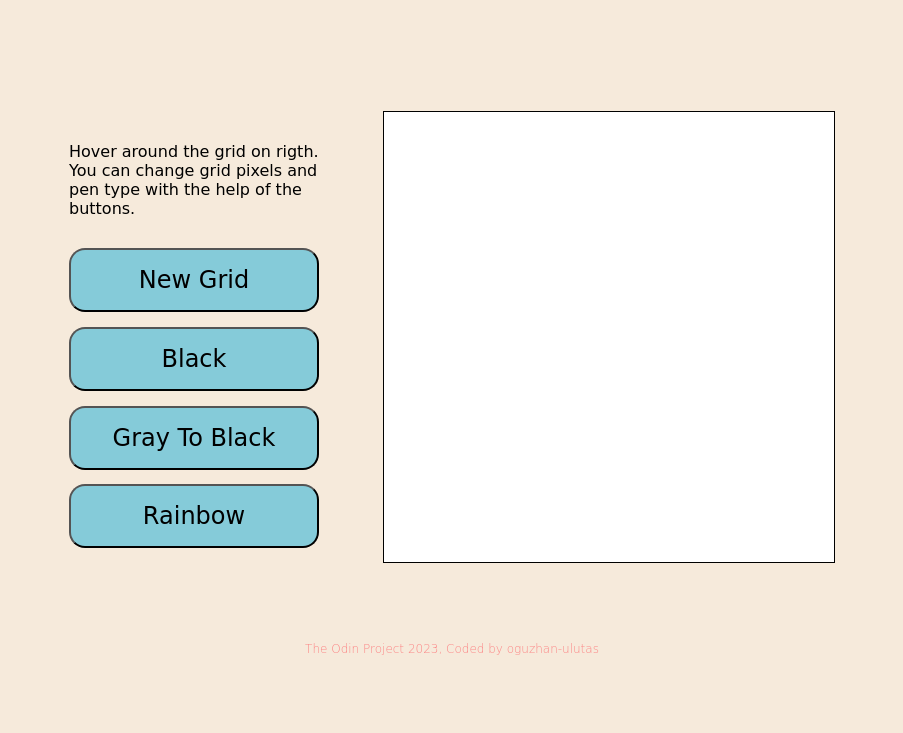
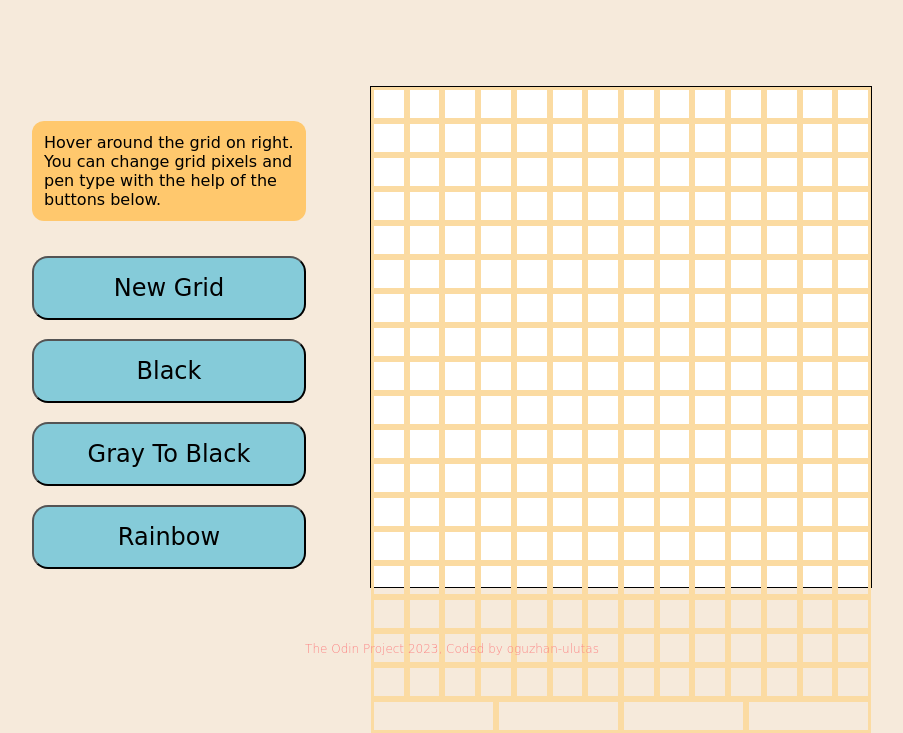
Before and after one commit to oguzhan-ulutas/odin-etch-a-sketch, a plain HTML site: page index.html in a window 1280 px wide. Shown: the part 132-865 px from the top of the page, without its empty margins (188-1091 px from the left). Before the commit the page ends 800 px from the top, so only its background shows below. Drawn offline with Linux system fonts and the light colour scheme.

Commit message:
Done grid creation, works well between 16-100

```diff
--- a/index.html
+++ b/index.html
@@ -12,8 +12,8 @@
 
     <div class="mainBody">
         <div class="buttons">
-            <p class="info">Hover around the grid on rigth. You can change grid pixels
-                and pen type with the help of the buttons.
+            <p class="info">Hover around the grid on right. You can change grid pixels
+                and pen type with the help of the buttons below.
             </p>
             <button class="newGrid">New Grid</button>
             <button class="black">Black</button>
--- a/script.js
+++ b/script.js
@@ -0,0 +1,18 @@
+const container = document.querySelector(".container");
+console.log(container);
+
+// Creates 16 x 16 grids when page loaded.
+
+function gridCreator(gridSide = 16) {
+
+    for (let i = 0; i < (gridSide * gridSide); i++) {
+        let cellSide = Math.round(500/gridSide - 3);
+        const div = document.createElement("div");
+        div.classList.add("cell");
+        div.setAttribute("style", `width: ${cellSide}px; height: ${cellSide}px;`);
+        container.appendChild(div);
+
+    };
+};
+
+window.onload = gridCreator();
--- a/style.css
+++ b/style.css
@@ -22,10 +22,24 @@ body {
 
 .container {
     border: solid 1px;
-    width: 450px;
-    height: 450px;
+    width: 500px;
+    height: 500px;
     background-color: white;
+
+    display: flex;
+    flex-grow: 1;
+    justify-content: flex-start;
+    align-items: center;
+    flex-wrap: wrap;
 }
+
+.cell {
+    border-style: solid;
+    border-color: #FBDBA2;
+    flex-grow: 1;
+}
+
+
 
 .mainBody {
     display: flex;
@@ -42,6 +56,10 @@ body {
 
 .info {
     width: 250px;
+    background-color: #FFC86D;
+    border-radius: 12px;
+    font-size: 16px;
+    padding: 12px;
 }
 
 .trademark {
```
Also changed, not shown: cspell.json (added, +9 -0 lines).
